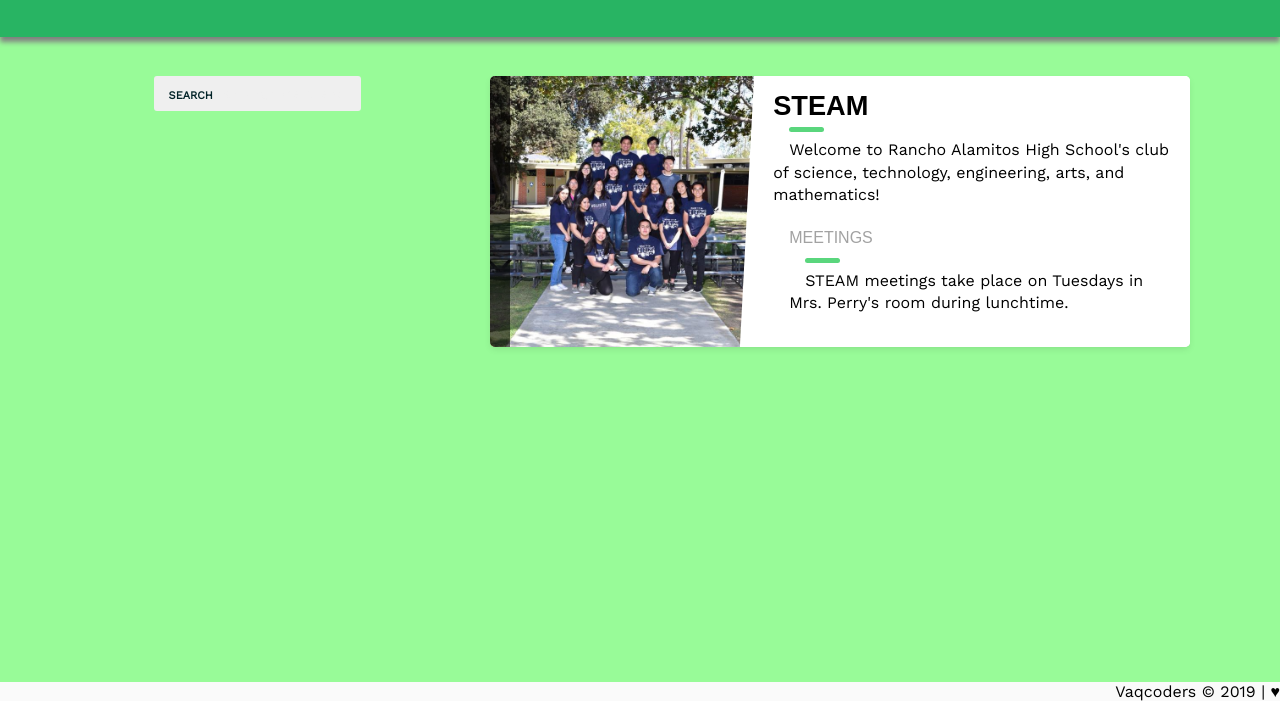
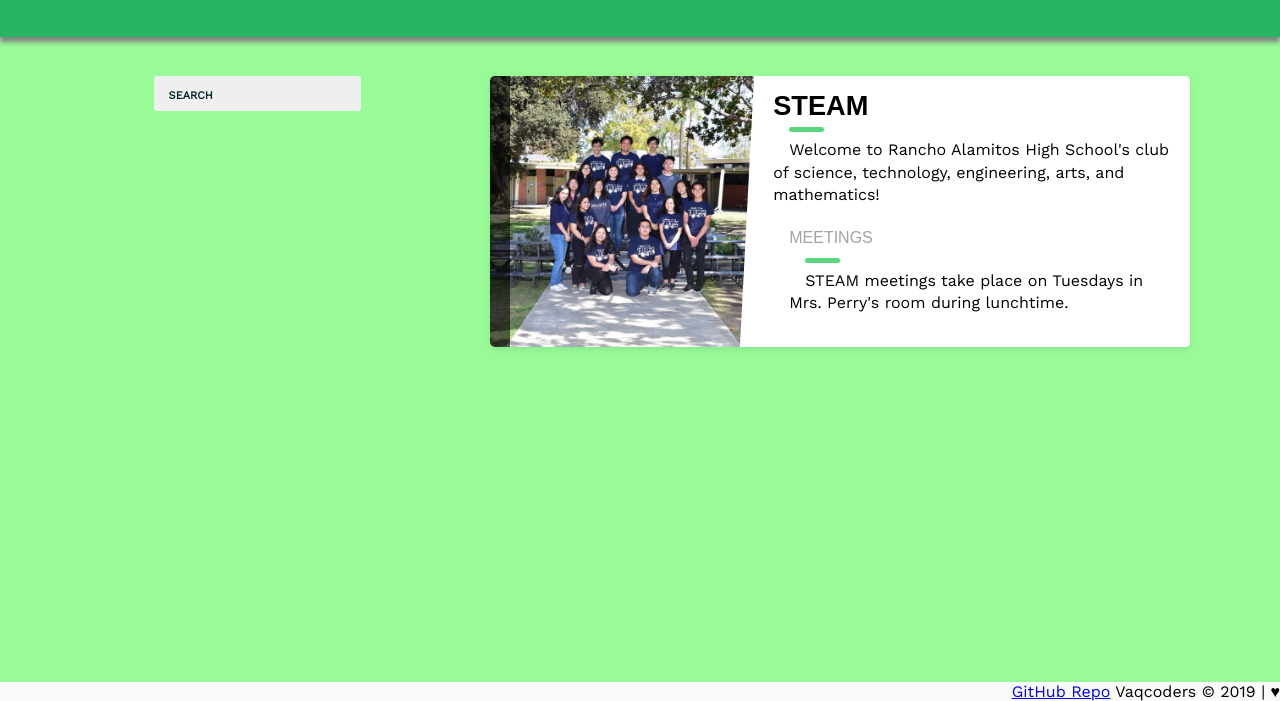
Before and after one commit to vaqcoders/rahsclubs, a plain HTML site: page index.html in a window 1280 px wide. Shown: the part 99-800 px from the top of the page. Drawn offline with nearby package versions, Linux system fonts and the light colour scheme.

Commit message:
Added github repo link to site and live link to md

```diff
--- a/index.html
+++ b/index.html
@@ -30,6 +30,7 @@
 <br><br><br>
 
 <footer>
+  <a href="https://github.com/vaqcoders/rahsclubs">GitHub Repo</a>
   Vaqcoders &copy; 2019 |
   &hearts;
 </footer>
```
Also changed, not shown: README.md.
